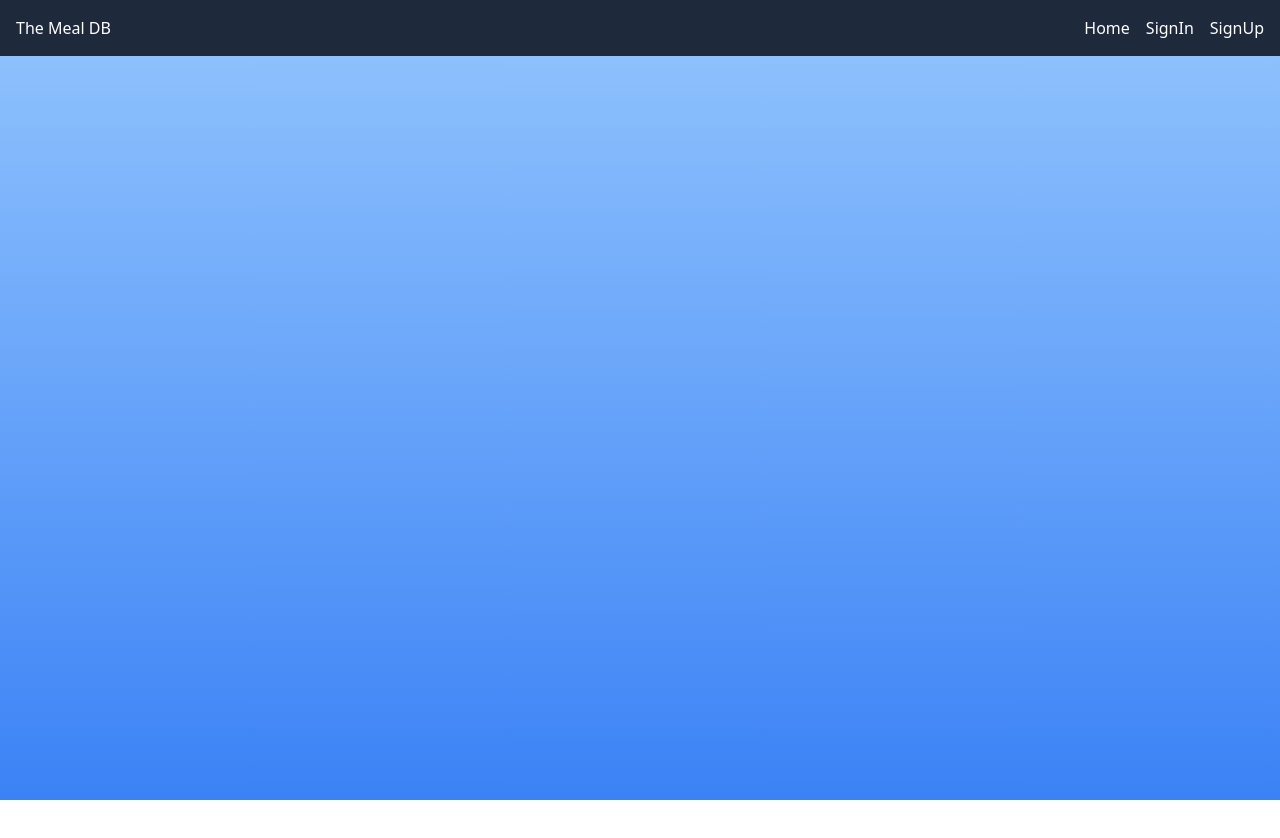
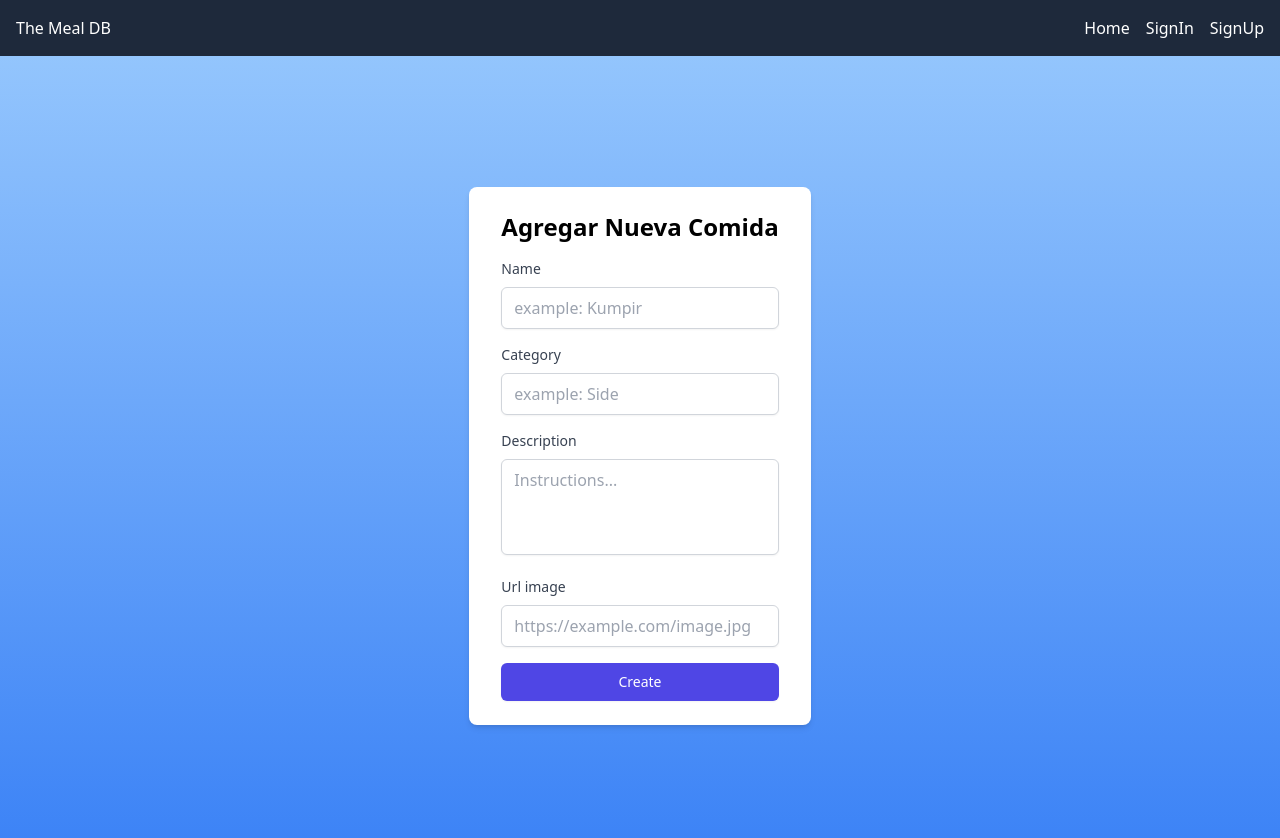
Before and after one commit to Giovaolmos/prueba-tecnica, a React (Vite) app in the folder client/: page /add-meal in a window 1280 px wide. Shown: the top 838 px of the page. Before the commit the page ends 800 px from the top, so only its background shows below. Built offline with nearby package versions, Linux system fonts and the light colour scheme.

Commit message:
addmeal funcionando

```diff
--- a/client/src/App.tsx
+++ b/client/src/App.tsx
@@ -4,6 +4,7 @@ import { Login } from "./views/Login/Login";
 import { Home } from "./views/Home/Home";
 import { Register } from "./views/Register/Register";
 import { Landing } from "./views/Landing/Landing";
+import { AddMeal } from "./views/AddMeal/addMeal";
 
 function App() {
   return (
@@ -14,6 +15,7 @@ function App() {
         <Route path="/login" element={<Login />} />
         <Route path="/home" element={<Home />} />
         <Route path="/register" element={<Register />} />
+        <Route path="/add-meal" element={<AddMeal />} />
       </Routes>
     </div>
   );
--- /dev/null
+++ b/client/src/components/addMealForm/createMealForm.tsx
@@ -0,0 +1,122 @@
+import React, { useState } from "react";
+import { useNavigate } from "react-router-dom";
+import { createMeals } from "../../herlpers/meals/createMeal";
+
+export const AddMealForm = () => {
+  const [name, setName] = useState("");
+  const [category, setCategory] = useState("");
+  const [description, setDescription] = useState("");
+  const [imageUrl, setImageUrl] = useState("");
+  const [message, setMessage] = useState("");
+  const navigate = useNavigate();
+
+  const handleSubmit = async (e: React.FormEvent) => {
+    e.preventDefault();
+    setMessage("");
+
+    try {
+      await createMeals(name, category, description, imageUrl);
+      setMessage("Comida creada exitosamente");
+      navigate("/home");
+    } catch (error) {
+      setMessage("Error al crear la comida");
+      console.error("Error al enviar el formulario:", error);
+    }
+  };
+
+  return (
+    <div className="min-h-screen bg-gradient-to-t from-blue-500 to-blue-300 flex items-center justify-center w-full">
+      <div className="bg-white dark:bg-slate-800 shadow-md rounded-lg px-8 py-6 max-w-md">
+        <h1 className="text-2xl font-bold text-center mb-4 dark:text-gray-200">
+          Agregar Nueva Comida
+        </h1>
+        {message && (
+          <p
+            className={`text-center ${
+              message.includes("Error") ? "text-red-500" : "text-green-500"
+            }`}
+          >
+            {message}
+          </p>
+        )}
+        <form onSubmit={handleSubmit}>
+          <div className="mb-4">
+            <label
+              htmlFor="name"
+              className="block text-sm font-medium text-gray-700 dark:text-gray-300 mb-2"
+            >
+              Name
+            </label>
+            <input
+              type="text"
+              id="name"
+              value={name}
+              onChange={(e) => setName(e.target.value)}
+              required
+              className="shadow-sm rounded-md w-full px-3 py-2 border border-gray-300 focus:outline-none focus:ring-indigo-500 focus:border-indigo-500"
+              placeholder="example: Kumpir"
+            />
+          </div>
+          <div className="mb-4">
+            <label
+              htmlFor="category"
+              className="block text-sm font-medium text-gray-700 dark:text-gray-300 mb-2"
+            >
+              Category
+            </label>
+            <input
+              type="text"
+              id="category"
+              value={category}
+              onChange={(e) => setCategory(e.target.value)}
+              required
+              className="shadow-sm rounded-md w-full px-3 py-2 border border-gray-300 focus:outline-none focus:ring-indigo-500 focus:border-indigo-500"
+              placeholder="example: Side"
+            />
+          </div>
+          <div className="mb-4">
+            <label
+              htmlFor="description"
+              className="block text-sm font-medium text-gray-700 dark:text-gray-300 mb-2"
+            >
+              Description
+            </label>
+            <textarea
+              id="description"
+              value={description}
+              onChange={(e) => setDescription(e.target.value)}
+              required
+              className="shadow-sm rounded-md w-full px-3 py-2 border border-gray-300 focus:outline-none focus:ring-indigo-500 focus:border-indigo-500 h-24 resize-none"
+              placeholder="Instructions..."
+            />
+          </div>
+          <div className="mb-4">
+            <label
+              htmlFor="imageUrl"
+              className="block text-sm font-medium text-gray-700 dark:text-gray-300 mb-2"
+            >
+              Url image
+            </label>
+            <input
+              type="url"
+              id="imageUrl"
+              value={imageUrl}
+              onChange={(e) => setImageUrl(e.target.value)}
+              required
+              className="shadow-sm rounded-md w-full px-3 py-2 border border-gray-300 focus:outline-none focus:ring-indigo-500 focus:border-indigo-500"
+              placeholder="https://example.com/image.jpg"
+            />
+          </div>
+          <button
+            type="submit"
+            className="w-full flex justify-center py-2 px-4 border border-transparent rounded-md shadow-sm text-sm font-medium text-white bg-indigo-600 hover:bg-indigo-700 focus:outline-none focus:ring-2 focus:ring-offset-2 focus:ring-indigo-500"
+          >
+            Create
+          </button>
+        </form>
+      </div>
+    </div>
+  );
+};
+
+export default AddMealForm;
--- /dev/null
+++ b/client/src/herlpers/meals/createMeal.ts
@@ -0,0 +1,22 @@
+import axios from "axios";
+import { URL_MEALS } from "./getAllMeals";
+
+export const createMeals = async (
+  name: string,
+  category: string,
+  description: string,
+  imageUrl: string,
+) => {
+  try {
+    const response = await axios.post(`${URL_MEALS}/post`, {
+      name,
+      category,
+      description,
+      imageUrl,
+    });
+    return response.data;
+  } catch (error: any) {
+    console.error("Error en la creación de la comida:", error);
+    return error.response?.data?.message || "Error desconocido";
+  }
+};
--- a/client/src/interfaces/meals.ts
+++ b/client/src/interfaces/meals.ts
@@ -1,5 +1,5 @@
 export interface IMeals {
-  _id: string;
+  _id?: string;
   name: string;
   description: string;
   imageUrl: string;
--- /dev/null
+++ b/client/src/views/AddMeal/addMeal.tsx
@@ -0,0 +1,5 @@
+import { AddMealForm } from "../../components/addMealForm/createMealForm";
+
+export const AddMeal = () => {
+  return <AddMealForm />;
+};
```
